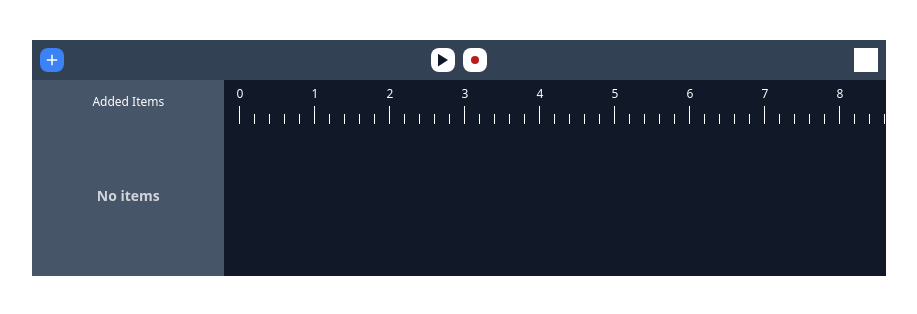
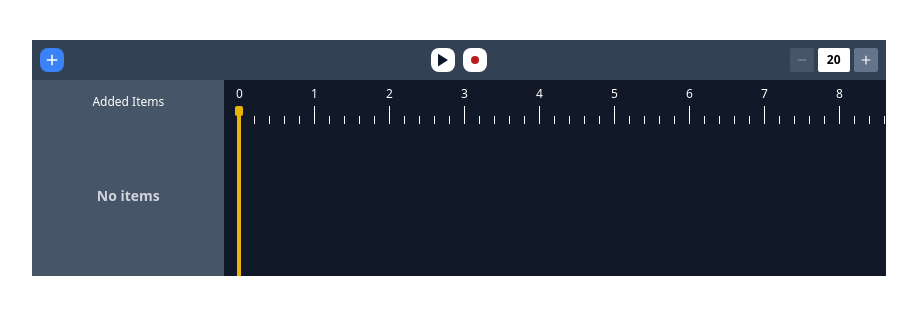
Before and after one commit to Roshan-Roy/timeline, a Next.js app: page / in a window 1280 px wide. Shown: the top 314 px of the page, without its empty margins (181-1098 px from the left). Built offline with nearby package versions, Linux system fonts and the light colour scheme.

Commit message:
till add frames

```diff
--- a/components/main/Main.jsx
+++ b/components/main/Main.jsx
@@ -4,17 +4,42 @@ import Topbar from "./topbar/Topbar"
 import LeftSection from "./leftsection/LeftSection"
 import RightSection from "./rightsection/RightSection"
 import Context from "./Context"
-import { useState } from "react"
+import { useState, useEffect } from "react"
 
 const Main = () => {
     const [storyMode, setStoryMode] = useState(false)
     const [addedItems, setAddedItems] = useState([])
+    const [trackValue, setTrackValue] = useState(15)
+    const [timelineValue, setTimelineValue] = useState(0)
+    const [scaleLength, setScaleLength] = useState(20)
+    const [barWidth, setBarWidth] = useState(0)
+
+    useEffect(() => {
+        setTimelineValue(((trackValue / 15) - 1) * 200)
+    }, [trackValue])
+
+    useEffect(() => {
+        setBarWidth((scaleLength * 15 * 5) + 30)
+        setTrackValue(15)
+    }, [scaleLength])
+
+    useEffect(() => {
+        console.log(addedItems)
+    }, [addedItems])
+
     return (
         <Context.Provider value={{
             storyMode,
             setStoryMode,
             addedItems,
-            setAddedItems
+            setAddedItems,
+            timelineValue,
+            setTimelineValue,
+            scaleLength,
+            setScaleLength,
+            trackValue,
+            setTrackValue,
+            barWidth
         }}>
             <div className="my-10 mx-auto w-8/12">
                 <Topbar />
--- a/components/main/rightsection/RightSection.jsx
+++ b/components/main/rightsection/RightSection.jsx
@@ -1,43 +1,138 @@
-import React from 'react'
-import { useState } from 'react'
+import React, { useState, useRef, useEffect, useContext } from 'react'
+import Bar from './bar/Bar'
+import Context from '../Context'
 
 const RightSection = () => {
-  const [scaleLength, uptScaleLength] = useState(20)
+  const [isDragging, setIsDragging] = useState(false)
+  const { trackValue, setTrackValue, scaleLength, addedItems, barWidth } = useContext(Context)
+
+  const trackRef = useRef(null);
+  const markerRef = useRef(null);
+
+  const calculatePosition = (clientX) => {
+    const rect = trackRef.current.getBoundingClientRect()
+    const clickPositionX = clientX - rect.left + trackRef.current.scrollLeft
+    const position = Math.round(clickPositionX / 15) * 15
+
+    if (position <= 15) {
+      return 15;
+    } else if (position > (scaleLength * 5 * 15) + 15) {
+      return (scaleLength * 5 * 15) + 15
+    } else {
+      return position
+    }
+  };
+
+  const handleTrackClick = (e) => {
+    const position = calculatePosition(e.clientX)
+    setTrackValue(position)
+  };
+
+  const handleMouseDown = () => {
+    setIsDragging(true)
+  };
+
+  const handleMouseMove = (e) => {
+    if (isDragging) {
+      const position = calculatePosition(e.clientX)
+      setTrackValue(position)
+    }
+  };
+
+  const handleMouseUp = () => {
+    setIsDragging(false)
+  };
+
+  useEffect(() => {
+    if (markerRef.current) {
+      markerRef.current.style.setProperty('min-height', `${trackRef.current.scrollHeight - 44}px`)
+    }
+  }, [markerRef])
+
+  useEffect(() => {
+    markerRef.current.style.setProperty('height', `${addedItems.length * 40}px`)
+  }, [addedItems])
+
+  useEffect(() => {
+    if (isDragging) {
+      window.addEventListener('mousemove', handleMouseMove)
+      window.addEventListener('mouseup', handleMouseUp)
+    } else {
+      window.removeEventListener('mousemove', handleMouseMove)
+      window.removeEventListener('mouseup', handleMouseUp)
+    }
+
+    return () => {
+      window.removeEventListener('mousemove', handleMouseMove)
+      window.removeEventListener('mouseup', handleMouseUp)
+    };
+  }, [isDragging])
+
   return (
-    <div className='bg-gray-900 flex-grow cursor-pointer'>
-      <div className='time-line h-full relative overflow-scroll' style={{ height: "196px" }}>
-        <div className='h-11 sticky top-0 bg-gray-900'>
-          {Array((scaleLength * 5) + 1).fill().map((_, i) => {
-            return <>
-              <div style={{
-                width: "1px",
-                height: i % 5 === 0 ? "18px" : "10px",
-                position: "absolute",
-                left: `${i === 0 ? "15px" : `calc(${i * 15}px + 15px)`}`,
-                bottom: 0,
-                backgroundColor: "white"
-              }}></div>
-              {i % 5 === 0 ? <div style={{
-                position: "absolute",
-                left: `${i === 0 ? "15.5px" : `calc(${i * 15}px + 15.5px)`}`,
-                color: "white",
-                top: "5px",
-                fontSize: "12px",
-                transform: "translateX(-50%)"
-              }}>{i / 5}</div> : null}
-            </>
-          })}
-          <div style={{
-            width: "1px",
+    <div
+      className="bg-gray-900 time-line h-full relative overflow-scroll selection:bg-transparent flex-1"
+      ref={trackRef}
+      onClick={handleTrackClick}
+      style={{ height: '196px' }}
+    >
+
+      <div className="h-11 sticky top-0 bg-gray-900 z-40" style={{ width: `${barWidth}px` }}>
+        {Array(scaleLength * 5 + 1)
+          .fill()
+          .map((_, i) => (
+            <React.Fragment key={i}>
+              <div
+                style={{
+                  width: '.5px',
+                  height: i % 5 === 0 ? '18px' : '8px',
+                  position: 'absolute',
+                  left: `${i === 0 ? '15px' : `calc(${i * 15}px + 15px)`}`,
+                  bottom: 0,
+                  backgroundColor: 'white',
+                }}
+              ></div>
+              {i % 5 === 0 ? (
+                <div
+                  style={{
+                    position: 'absolute',
+                    left: `${i === 0 ? '15px' : `calc(${i * 15}px + 15px)`}`,
+                    color: 'white',
+                    top: '5px',
+                    fontSize: '12px',
+                    transform: 'translateX(-50%)',
+                  }}
+                >
+                  {i / 5}
+                </div>
+              ) : null}
+            </React.Fragment>
+          ))}
+        <div className='absolute bg-yellow-500 w-1 -translate-x-1/2 cursor-pointer' onMouseDown={handleMouseDown} style={{
+          height: "8px",
+          bottom: "0",
+          left: `${trackValue}px`
+        }}>
+          <div className='absolute bg-yellow-500 top-0 -translate-y-full -translate-x-1/4' style={{
+            width: "8px",
             height: "10px",
-            position: "absolute",
-            left: `${(scaleLength * 15 * 5) + 30}px`,
-            bottom: 0
+            borderRadius: "2px"
           }}></div>
         </div>
       </div>
+      {addedItems.map((e, i) => <Bar {...e} index={i} />)}
+      <div
+        className="absolute bg-yellow-500 -translate-x-1/2"
+        ref={markerRef}
+        onMouseDown={handleMouseDown}
+        style={{
+          left: `${trackValue}px`,
+          top: '44px',
+          cursor: 'pointer',
+          width: "4px"
+        }}
+      ></div>
     </div>
-  )
-}
+  );
+};
 
-export default RightSection
+export default RightSection;
--- /dev/null
+++ b/components/main/rightsection/bar/Bar.jsx
@@ -0,0 +1,16 @@
+import { useEffect, useContext } from "react"
+import Context from "../../Context"
+import Mark from "./mark/Mark"
+
+const Bar = ({ selected, keyframes }) => {
+    const { barWidth } = useContext(Context)
+    return (
+        <div className={`h-9 ${selected ? "bg-gray-600" : "bg-gray-800"} mb-1 relative`} style={{ width: `${barWidth}px` }}>
+            {keyframes.map(e => {
+                return <Mark left={((e.val / 200) * 15) + 15} />
+            })}
+        </div >
+    )
+}
+
+export default Bar
--- /dev/null
+++ b/components/main/rightsection/bar/mark/Mark.jsx
@@ -0,0 +1,7 @@
+const Mark = ({ left }) => {
+  return (
+    <div className="w-3 h-3 bg-yellow-500 absolute top-1/2 -translate-x-1/2 -translate-y-1/2 rounded-sm rotate-45" style={{ left: `${left}px` }}></div>
+  )
+}
+
+export default Mark
--- a/components/main/topbar/Topbar.jsx
+++ b/components/main/topbar/Topbar.jsx
@@ -8,10 +8,13 @@ import AllShapesCard from "./allshapescard/AllShapesCard"
 import shapes from "../exports/shapes"
 import { TbDiamondsFilled } from "react-icons/tb"
 import { IoSaveSharp } from "react-icons/io5"
+import Counter from "./counter/Counter"
 
 const Topbar = () => {
     const [show, setShow] = useState(false)
-    const { addedItems, storyMode, setStoryMode } = useContext(Context)
+    const [markBtnDisabled, setMarkBtnDisabled] = useState(true)
+
+    const { timelineValue, setAddedItems, addedItems, storyMode, setStoryMode } = useContext(Context)
     const divRef = useRef(null)
 
     const handleAddBtnClick = () => {
@@ -26,6 +29,27 @@ const Topbar = () => {
     const toggleStoryMode = () => {
         setStoryMode(e => !e)
     }
+
+    const handleAddMark = () => {
+        if (!markBtnDisabled)
+            setAddedItems(e => e.map(e => {
+                if (e.selected) {
+                    return { ...e, keyframes: [...e.keyframes, { val: timelineValue, selected: false }] }
+                }
+                return e
+            }))
+    }
+
+    useEffect(() => {
+        const selected = addedItems.find(e => e.selected)
+        const overTheMark = selected && selected.keyframes.some(e => e.val == timelineValue)
+        if (addedItems.some(e => e.selected) && !overTheMark) {
+            setMarkBtnDisabled(false)
+        } else {
+            setMarkBtnDisabled(true)
+        }
+    }, [addedItems, timelineValue])
+
     useEffect(() => {
         document.addEventListener("mousedown", handleClickOutside)
         return () => {
@@ -56,25 +80,25 @@ const Topbar = () => {
                     </div>)}
             </div>
             {storyMode ? <div className="absolute left-1/2 top-1/2 flex -translate-x-1/2 -translate-y-1/2 gap-2 text-sm">
-                <div className="w-6 h-6 flex justify-center items-center bg-white rounded-lg cursor-pointer">
-                    <TbDiamondsFilled className="text-red-700" />
+                <div className={`w-6 h-6 flex justify-center items-center bg-white rounded-lg cursor-pointer ${markBtnDisabled ? "opacity-60" : "opacity-100"}`}>
+                    <TbDiamondsFilled className="text-red-700" onClick={handleAddMark} />
                 </div>
                 <div className="h-6 flex items-center rounded-lg cursor-pointer bg-red-700 text-white pr-1 pl-2 gap-1">
                     <p className="text-xs font-semibold">Delete</p>
                     <TbDiamondsFilled />
                 </div>
             </div> : <div className="absolute left-1/2 top-1/2 flex -translate-x-1/2 -translate-y-1/2 gap-2">
-                <div className="w-6 h-6 flex justify-center items-center bg-white rounded-lg cursor-pointer" onClick={toggleStoryMode}>
+                <div className="w-6 h-6 flex justify-center items-center bg-white rounded-lg cursor-pointer">
                     <IoMdPlay className="text-slate-900" />
                 </div>
-                <div className="w-6 h-6 flex justify-center items-center bg-white rounded-lg cursor-pointer">
+                <div className="w-6 h-6 flex justify-center items-center bg-white rounded-lg cursor-pointer" onClick={toggleStoryMode}>
                     <GoDotFill className="text-red-700" />
                 </div>
             </div>}
             {storyMode ? <div className="bg-yellow-600 flex items-center justify-center h-6 text-white pr-2 pl-3 rounded-lg gap-2 text-sm cursor-pointer" onClick={toggleStoryMode}>
                 <p className="text-xs font-semibold">Save</p>
                 <IoSaveSharp />
-            </div> : <div className="w-6 h-6 bg-white"></div>}
+            </div> : <Counter />}
         </div>
     );
 };
--- a/components/main/topbar/allshapescard/AllShapesCard.jsx
+++ b/components/main/topbar/allshapescard/AllShapesCard.jsx
@@ -2,10 +2,10 @@ import React from 'react'
 import { useContext } from 'react'
 import Context from '../../Context'
 
-const AllShapesCard = ({ id, name }) => {
+const AllShapesCard = ({ id, name, selected, keyframes }) => {
   const { setAddedItems } = useContext(Context)
   const handleClick = () => {
-    setAddedItems(e => [...e, { id, name }])
+    setAddedItems(e => [...e, { id, name, selected, keyframes }])
   }
   return (
     <div onClick={handleClick} className="cursor-pointer flex items-center justify-center h-10 font-semibold text-sm hover:bg-slate-200 border-b border-slate-200">
--- /dev/null
+++ b/components/main/topbar/counter/Counter.jsx
@@ -0,0 +1,40 @@
+import { useContext, useEffect, useState } from "react"
+import Context from "../../Context"
+import { RiSubtractLine } from "react-icons/ri"
+import { IoMdAdd } from "react-icons/io"
+
+const Counter = () => {
+  const { scaleLength, setScaleLength, setTrackValue } = useContext(Context)
+  const [disableSubBtn, setDisableSubBtn] = useState(true)
+  const [disableAddBtn, setDisableAddBtn] = useState(false)
+
+  const handleAddBtn = () => {
+    setScaleLength(e => e + 10)
+  }
+  const handleSubBtn = () => {
+    setScaleLength(e => e - 10)
+  }
+
+  useEffect(() => {
+    if (scaleLength <= 20) {
+      setDisableSubBtn(true)
+    } else {
+      setDisableSubBtn(false)
+    }
+    if (scaleLength >= 200) {
+      setDisableAddBtn(true)
+    } else {
+      setDisableAddBtn(false)
+    }
+  }, [scaleLength])
+
+  return (
+    <div className="flex gap-1">
+      <button className={`bg-slate-500 w-6 h-6 flex items-center justify-center text-sm rounded-sm text-white cursor-pointer ${disableSubBtn ? "opacity-40" : "opacity-100 "}`} onClick={handleSubBtn} disabled={disableSubBtn}><RiSubtractLine /></button>
+      <div className="bg-white font-semibold text-xs flex items-center justify-center w-8 h-6 rounded-sm select-none"><p>{scaleLength}</p></div>
+      <button className={`bg-slate-500 w-6 h-6 flex items-center justify-center text-sm rounded-sm text-white cursor-pointer ${disableAddBtn ? "opacity-40" : "opacity-100 "}`} onClick={handleAddBtn} disabled={disableAddBtn}><IoMdAdd /></button>
+    </div>
+  )
+}
+
+export default Counter
```
Also changed, not shown: components/main/exports/shapes.ts (+15 -5 lines), components/main/leftsection/addedshapescard/AddedShapesCard.jsx (+12 -4 lines).
